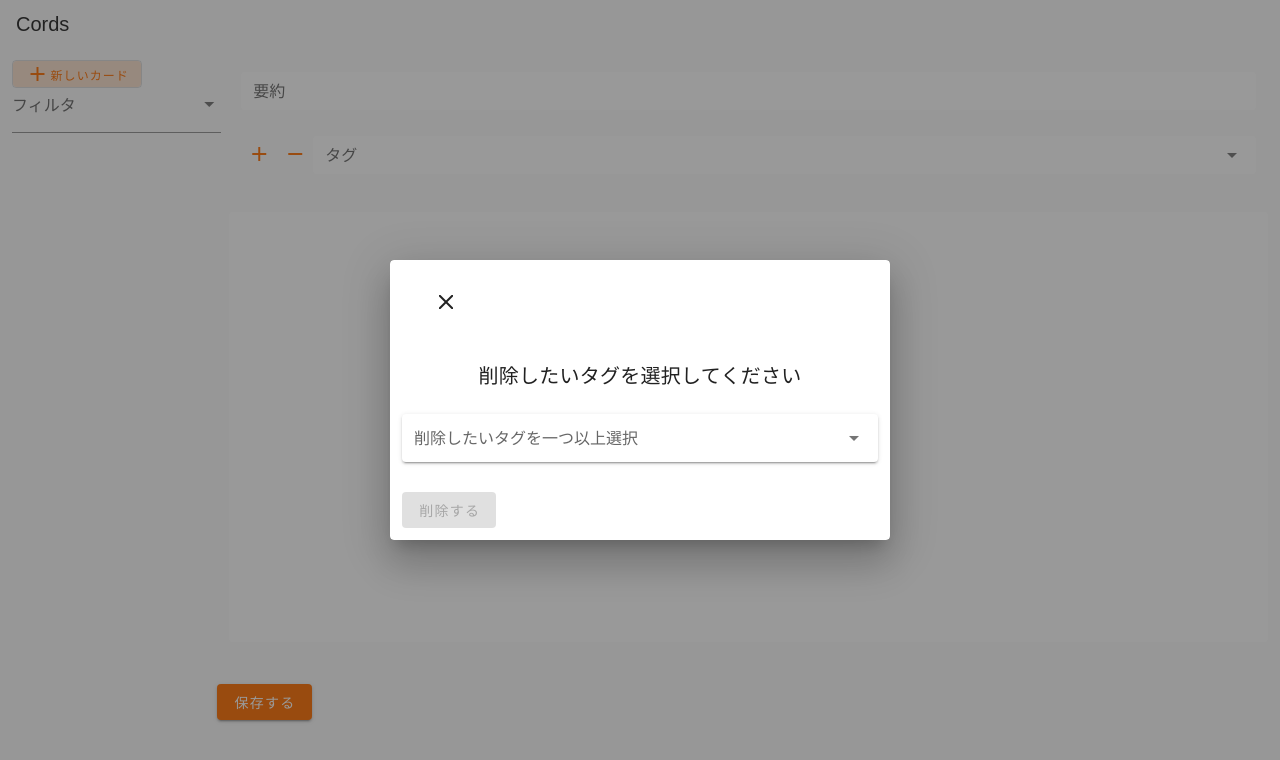
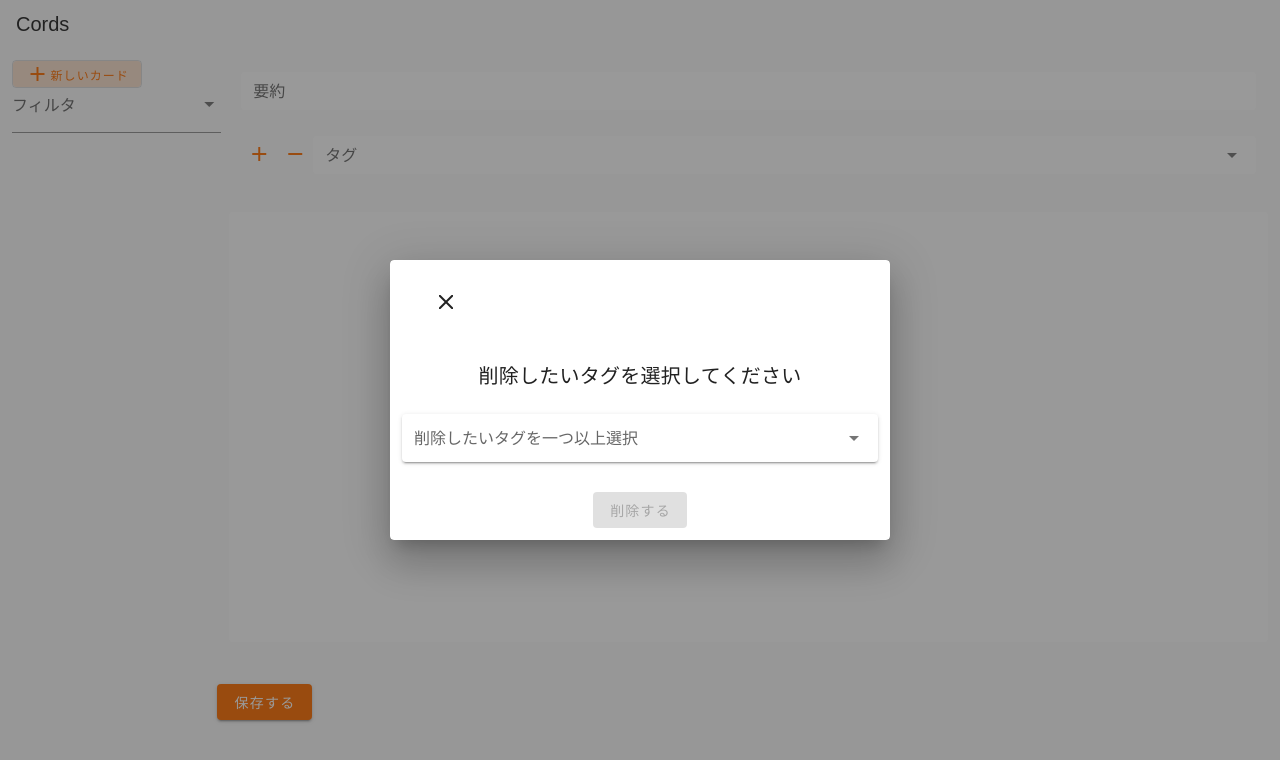
Before and after one commit to simonNozaki/cords, a Nuxt app: page / in a window 1280 px wide. Both pictures are taken after a click on the button 295 px from the left and 154 px from the top of the page. Shown: the top 760 px of the page. Built offline with nearby package versions, Linux system fonts and the light colour scheme; a web font is replaced by a local one.

Commit message:
fix: 削除後の初期化忘れ

```diff
--- a/components/DeleteTagDialog.vue
+++ b/components/DeleteTagDialog.vue
@@ -22,7 +22,7 @@
         </v-btn>
         <v-card-title class="justify-center"> 削除したいタグを選択してください </v-card-title>
         <v-container>
-          <v-row justify="center">
+          <v-row justify="center" class="text-center">
             <v-col>
               <v-select
                 v-model="deletingTags"
@@ -84,9 +84,11 @@
       this.snackbar = true
       const deletedTags = this.deletingTags.reduce((l, r) => `${l}, ${r}`)
       this.snackbarText = `タグ ${deletedTags} を削除しました`
+      this.deletingTags = []
     },
     close() {
       this.snackbar = false
+      this.snackbarText = ''
     }
   }
 }
```
